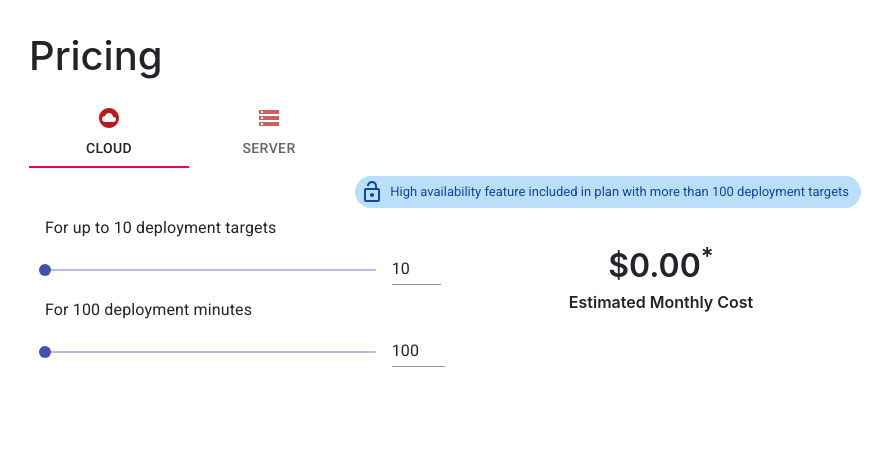
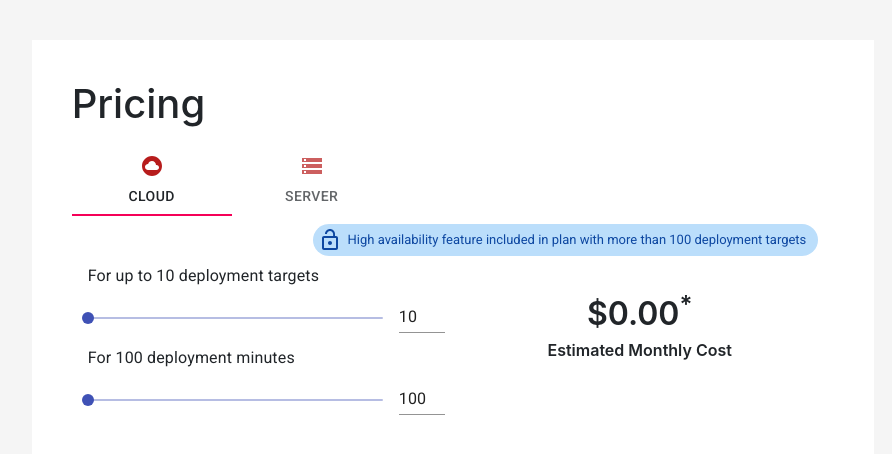
Before and after one commit to neilbo/octpus-design-react, a React (Create React App) app: page / in a window 1280 px wide. Shown: the top 454 px of the page, without its empty margins (187-1079 px from the left). Built offline with nearby package versions, Linux system fonts and the light colour scheme.

Commit message:
More styling.

```diff
--- a/src/App.tsx
+++ b/src/App.tsx
@@ -4,14 +4,20 @@ import Cloud from "./pages/pricing/components/CloudPricing";
 import Server from "./pages/pricing/components/ServerPricing";
 import Tabs from '@material-ui/core/Tabs';
 import Tab from '@material-ui/core/Tab';
-import { Grid, makeStyles } from "@material-ui/core";
-import { red } from "@material-ui/core/colors";
+import { Box, Grid, makeStyles } from "@material-ui/core";
+import { grey, red } from "@material-ui/core/colors";
 import { CloudCircle, StorageOutlined } from "@material-ui/icons";
 
 const useStyles = makeStyles({
   app: {
     marginTop: 32,
-    marginBottom: 16
+    marginBottom: 16,
+    backgroundColor: grey[100],
+    padding: 48,
+
+  },
+  grid: {
+    backgroundColor: '#fff',
   },
   tabIcon: {
     color: red[900]
@@ -35,10 +41,10 @@ function App() {
 
   return (
     <>
-      <section className={classes.app}>
-        <Grid container spacing={2}>
+      <Box className={classes.app}>
+        <Grid container spacing={10} >
             <Grid item xs></Grid>
-          <Grid item xs={10} sm={8}>
+            <Grid item xs={10} sm={8} className={classes.grid}>
               <h1>Pricing</h1>
               <Tabs value={selectedTab} onChange={handleChange} aria-label="Pricing Tabs">
                 <Tab label="Cloud" {...a11yProps(0)}
@@ -53,7 +59,7 @@ function App() {
             </Grid>
             <Grid item xs></Grid>
         </Grid>
-      </section>
+      </Box>
 
     </>
   );
--- a/src/resources/styles.scss
+++ b/src/resources/styles.scss
@@ -17,6 +17,7 @@ body {
       sans-serif;
     -webkit-font-smoothing: antialiased;
     -moz-osx-font-smoothing: grayscale;
+    background: #f5f5f5; //grey[100]
   }
 
   code {
```
Lines whose indentation alone changed are shown as unchanged.
